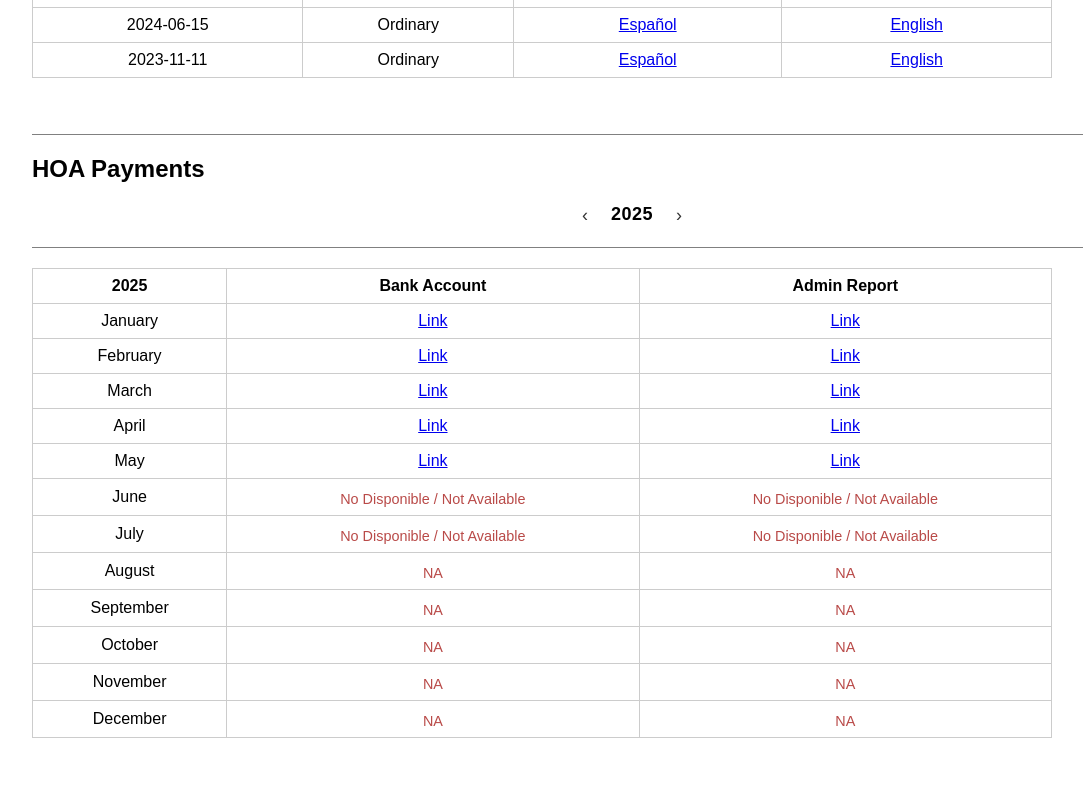
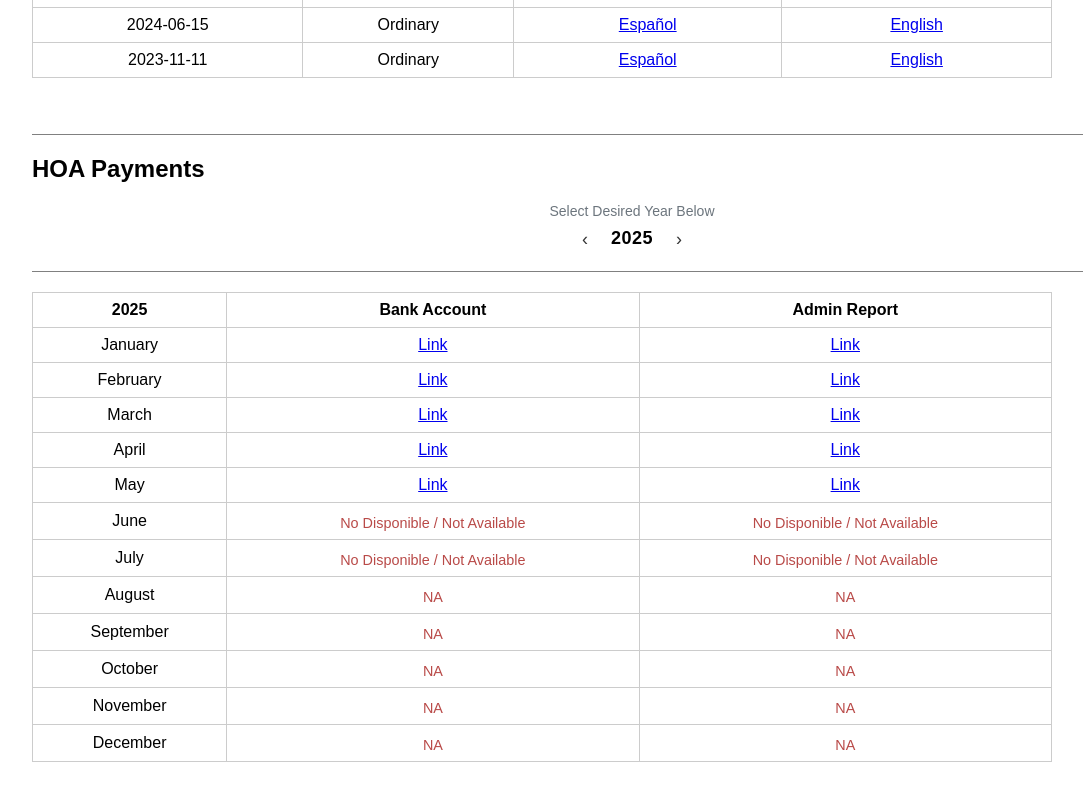
Before and after one commit to grdino/isla-trapani, a Next.js app: page /owners in a window 1280 px wide. Shown: the part 740-1540 px from the top of the page, without its empty margins (8-1091 px from the left). Before the commit the page ends 1518 px from the top, so only its background shows below. Built offline with nearby package versions, Linux system fonts and the light colour scheme; sample sign-in values are in the browser's storage.

Commit message:
Year Selection Text

```diff
--- a/locales/en.json
+++ b/locales/en.json
@@ -36,5 +36,6 @@
   "sep": "September",
   "oct": "October",
   "nov": "November",
-  "dec": "December"
+  "dec": "December",
+  "year_instructions": "Select Desired Year Below"
 }
--- a/locales/es.json
+++ b/locales/es.json
@@ -36,5 +36,6 @@
   "sep": "Septiembre",
   "oct": "Octubre",
   "nov": "Noviembre",
-  "dec": "Diciembre"
+  "dec": "Diciembre",
+  "year_instructions": "Seleccione el Año Deseado a Continuación"
 }
--- a/pages/owners.js
+++ b/pages/owners.js
@@ -173,6 +173,10 @@ const adminHref = (mm) => `/owners-docs/hoa/admin_${year}-${mm}.pdf`;
          <hr className="full-line" />
          <h2>{t("hoa_payments")}</h2>
 
+         <div className="year-instructions">
+          {t("year_instructions")}
+         </div>
+
          {/* Year selector (between the lines, after the heading) */}
           <div className="year-nav">
             <button onClick={prevYear} disabled={yearIndex === 0}>‹</button>
--- a/styles/globals.css
+++ b/styles/globals.css
@@ -60,3 +60,10 @@ main {
   font-size: 18px;
   letter-spacing: 0.5px;
 }
+.year-instructions {
+  text-align: center;
+  color: #6c757d; /* muted grey-blue or adjust to your 'instructional' color */
+  font-weight: normal;
+  font-size: 14px;
+  margin-bottom: 6px;
+}
```
